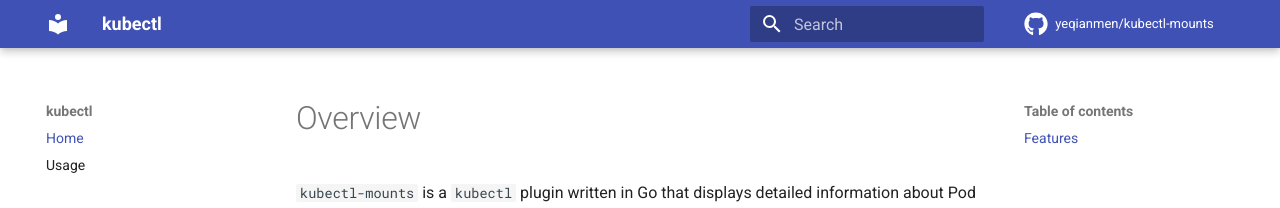
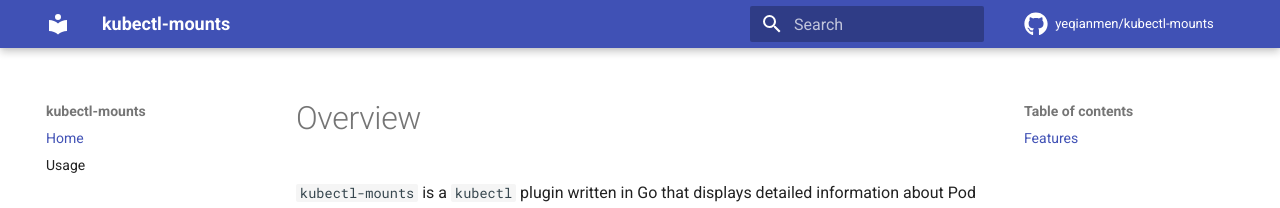
Before and after one commit to yeqianmen/ye-mkdocs, an MkDocs documentation site: the page built from docs/index.md, in a window 1280 px wide. Shown: the top 208 px of the page. Built offline with MkDocs 1.6.1 and Material for MkDocs 9.7.7, drawn with Linux system fonts in a browser that asks for light colours; comment, search, counter and statistics services are not loaded.

Commit message:
Update mkdocs.yml

```diff
--- a/mkdocs.yml
+++ b/mkdocs.yml
@@ -1,4 +1,4 @@
-site_name: kubectl
+site_name: kubectl-mounts
 site_url: https://yeqianmen.github.io/kubectl-mounts/
 repo_url: https://github.com/yeqianmen/kubectl-mounts
 repo_name: yeqianmen/kubectl-mounts
```
